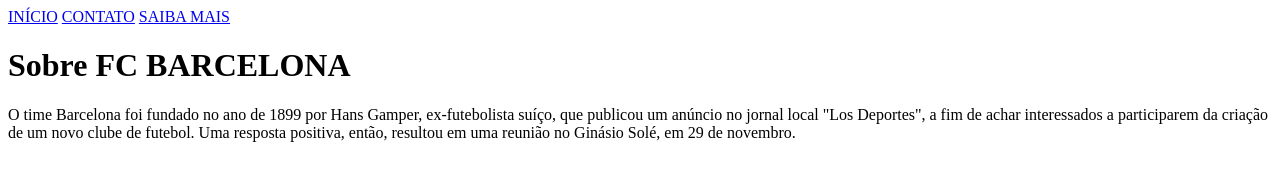
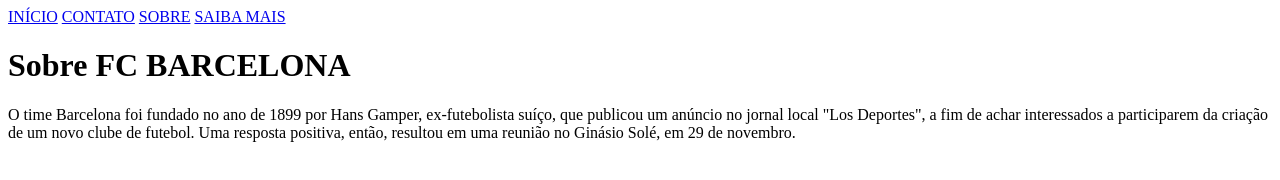
Before and after one commit to GustavoRMendes/barcelona-page, a plain HTML site: page sobre.html in a window 1280 px wide. Drawn offline with Linux system fonts and the light colour scheme.

Commit message:
add sobre.html in sobre

```diff
--- a/sobre.html
+++ b/sobre.html
@@ -8,6 +8,7 @@
 <body>
   <a href="./index.html">INÍCIO</a>
   <a href="./contato.html">CONTATO</a>
+  <a href="./sobre.html">SOBRE</a>
   <a href="./saiamais.html">SAIBA MAIS</a>
   <h1>Sobre FC BARCELONA</h1>
   <p>O time Barcelona foi fundado no ano de 1899 por Hans Gamper, ex-futebolista suíço, que publicou um anúncio no jornal local "Los Deportes", a fim de achar interessados a participarem da criação de um novo clube de futebol. Uma resposta positiva, então, resultou em uma reunião no Ginásio Solé, em 29 de novembro.</p>
```
